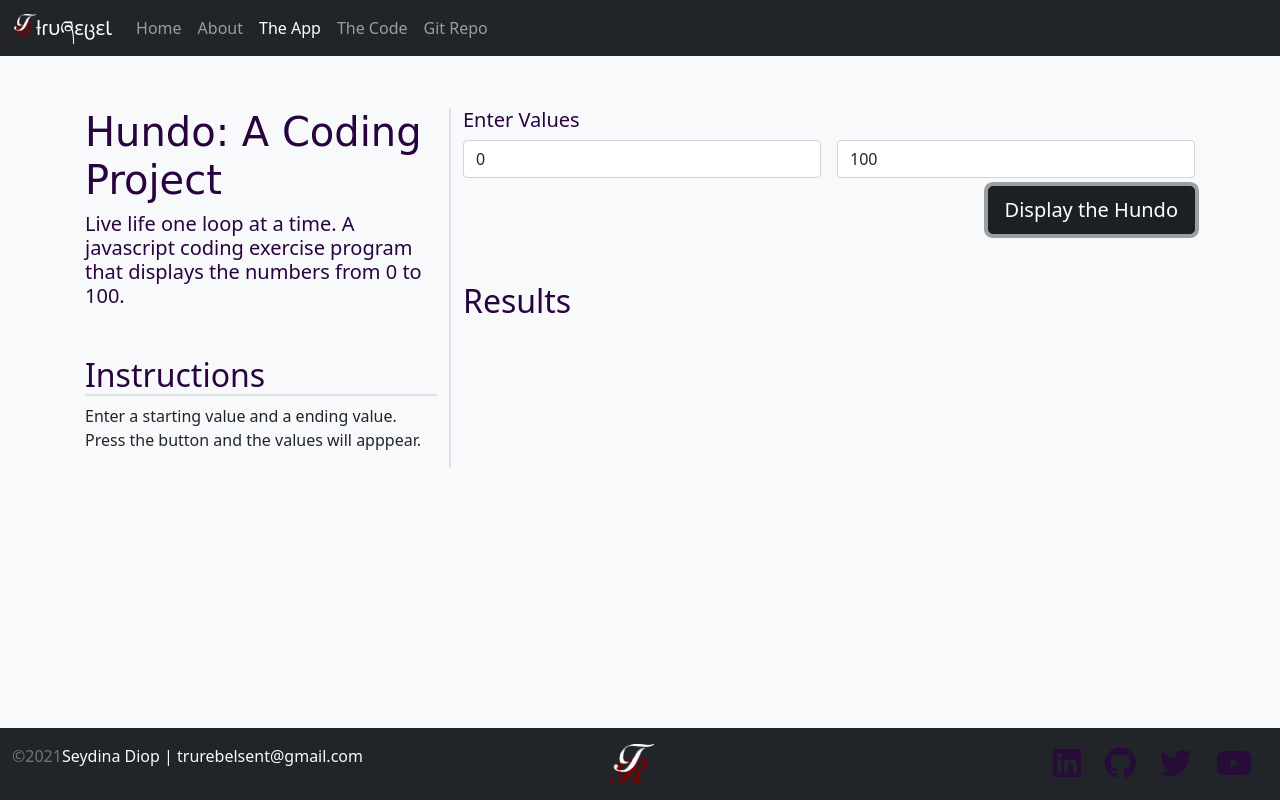
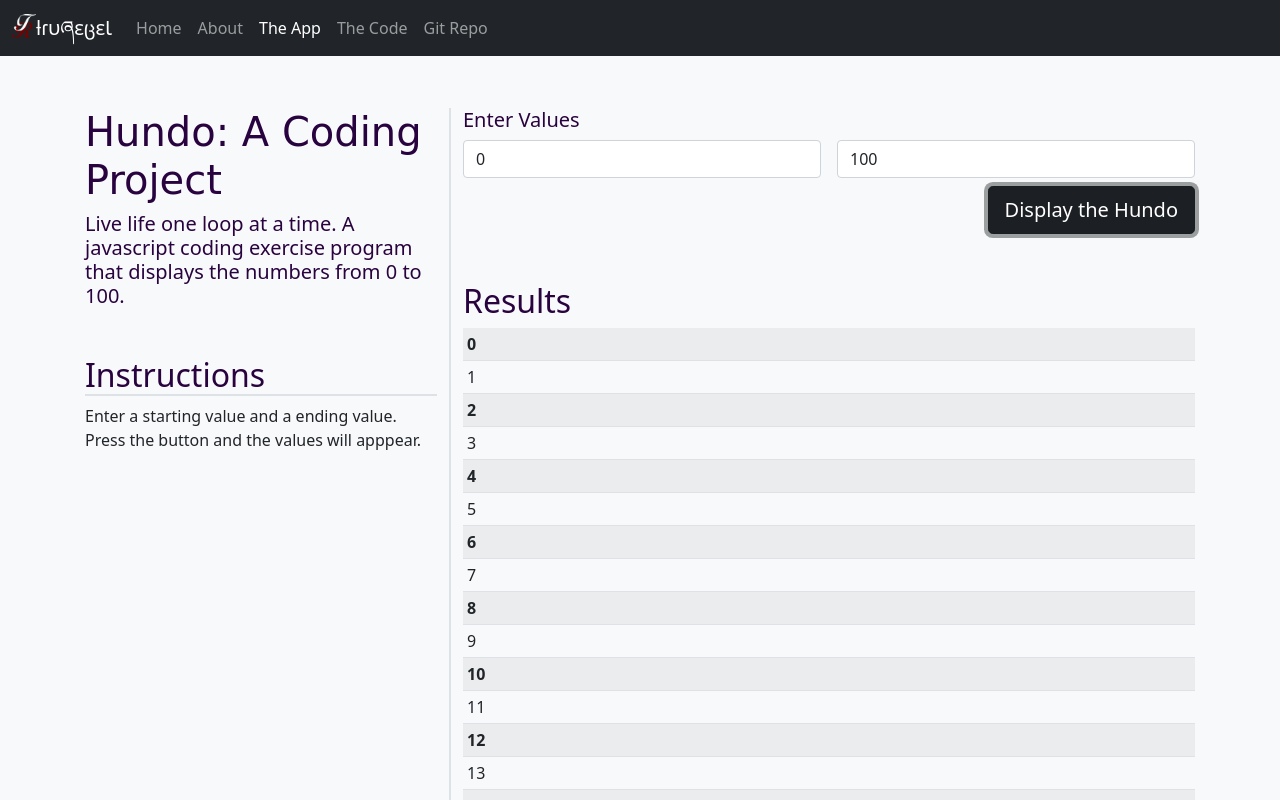
Before and after one commit to Aniyes/Hundo, a plain HTML site: page app.html in a window 1280 px wide. Both pictures are taken after a click on the button "Display the Hundo". Shown: the top 800 px of the page. Drawn offline with nearby package versions, Linux system fonts and the light colour scheme.

Commit message:
javascript functions
logic for number generations

```diff
--- a/app.html
+++ b/app.html
@@ -134,6 +134,9 @@
         integrity="sha384-cVKIPhGWiC2Al4u+LWgxfKTRIcfu0JTxR+EQDz/bgldoEyl4H0zUF0QKbrJ0EcQF" crossorigin="anonymous">
     </script>
     <script src="/js/site.js"></script>
+    <script>
+        document.getElementById("btnSubmit").addEventListener("click",getValues);
+    </script>
 </body>
 
 
--- a/css/site.css
+++ b/css/site.css
@@ -3,6 +3,16 @@
     --secondary-color: #4d0101;
     --dark-color: #292929;
     --white-color: #dff3e4;
+}
+
+.odd{
+
+    font-weight: 500;
+
+}
+
+.even{
+    font-weight: bold;
 }
 
 
--- a/js/site.js
+++ b/js/site.js
@@ -1,5 +1,78 @@
-function HelloWorld() {
 
-    //Call Hello World
-    alert("Hello World");
+
+
+//get the values from the page
+//starts or controller function
+function getValues() {
+        //get values from the page
+        let startValue = document.getElementById("startValue").value;
+        let endValue = document.getElementById("endValue").value;
+
+
+
+        //we need to Validate our input
+        //parse into Integers
+        startValue = parseInt(startValue);
+        endValue = parseInt(endValue);
+
+        if (Number.isInteger(startValue) && Number.isInteger(endValue)) {
+
+                 //we call generateNumbers
+               numbers = generateNumbers(startValue, endValue);
+                //we call displayNumbers
+                  displayNumbers(numbers);
+        } else {
+                alert("You must enter integers");
+        }
+
+
+
+
+
+
+
 }
+
+//generate numbers from startValue to the endValue
+//logic function(s)
+function generateNumbers(sValue, eValue) {
+
+        let numbers = [];
+
+        //we want to get all numbers from the start to end
+        for (let index = sValue; index <= eValue; index++) {
+
+                //this will execute in a loop until index = eValue
+                numbers.push(index);
+
+        }
+
+        return numbers;
+
+}
+
+
+//display the numbers and mark even numbers bold
+//display or view functions
+function displayNumbers(numbers) {
+
+
+        let templateRows = "";
+
+        for (let index = 0; index < numbers.length; index++) {
+                let className = "even";
+                let number = numbers[index];
+                if (number % 2 == 0) {
+                        className = "even";
+
+
+                } else {
+                        className = "odd";
+
+                }
+                templateRows += `<tr><td class="${className}"> ${number} </td></tr>`;
+
+        }
+
+        document.getElementById("results").innerHTML = templateRows;
+}
```
